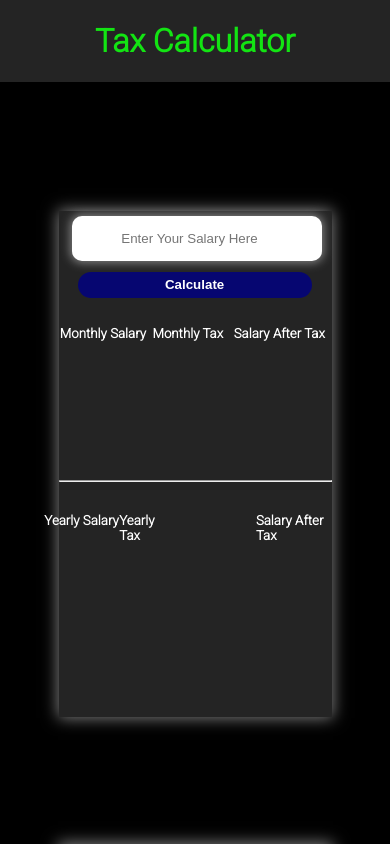
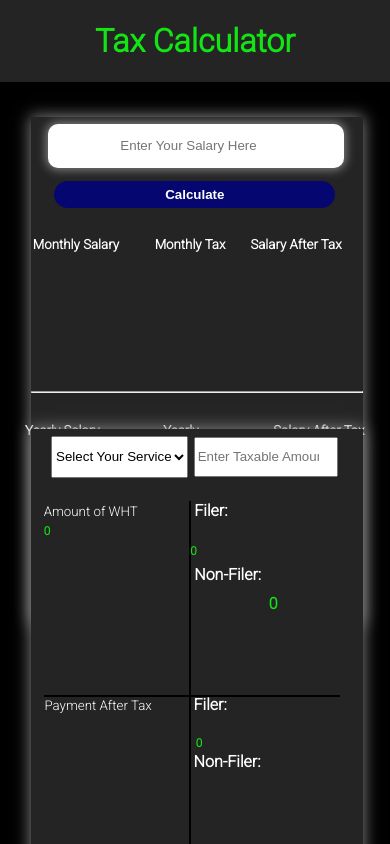
Before and after one commit to Sabeerwaqas/Sales-Tax-Updated, a React (Create React App) app: page / in a window 390 px wide. Shown: the top 844 px of the page. Built offline with nearby package versions, Linux system fonts and the light colour scheme.

Commit message:
[Built: Make calculator responsive for 480px devices]

```diff
--- a/src/components/Sale.js
+++ b/src/components/Sale.js
@@ -1,86 +1,43 @@
 import React, { useState } from "react";
 import "./sale.css";
 import { withholdingTaxData } from "./data";
-// import { date } from "yup";
 
 const Sale = () => {
   const [inputSalary, setInputSalary] = useState("");
-  const [
-    greaterThanTwelveMAndLessThanTwentyFourM,
-    // setgreaterThanTwelveMAndLessThanTwentyFourM,
-  ] = useState("");
-  const [
-    greaterThanTwentyFourMAndLessThirtySixM,
-    // setgreaterThanTwentyFourMAndLessThirtySixM,
-  ] = useState("");
-  const [
-    greaterThanThirtySixMAndLessSixtyM,
-    // setgreaterThanThirtySixMAndLessSixtyM,
-  ] = useState("");
-  const [greaterThanSixtyM, setgreaterSixtyM] = useState("");
+  const [amountForWht, setAmountForWht] = useState(0);
+  const [rate, setRate] = useState(0);
   const [data, setData] = useState([]);
   const totalMonths = 12;
-  const [taxOnSalary, setTaxOnSalary] = useState(0); // Initialize tax state
   const [cleared, setCleared] = useState(false);
   const [withholdingTax, setWithholdingTax] = useState(0);
-  const [amountForWht, setAmountForWht] = useState(0);
-  const [rate, setRate] = useState(0);
-  console.log(rate);
-
-  console.log(amountForWht);
 
   // Handle input change
   const handleChange = (e) => {
-    const salaryValue = e.target.value;
+    const salaryValue = parseFloat(e.target.value);
     setInputSalary(salaryValue);
-    // console.log(salaryValue)
-    if (salaryValue > 600000 && salaryValue <= 1200000) {
 
-      setRate(2.5)
-
-    }
-    else if (salaryValue > 120000 && salaryValue <= 2400000) {
-            setRate(12.5)
-
-    }
-    else if (salaryValue > 2400000 && salaryValue <= 3600000) {
-            setRate(22.5)
-
-    }
-    else if (salaryValue > 3600000 && salaryValue <= 6000000) {
-            setRate(27.5)
-
-    }
-    else if (salaryValue > 6000000) {
-            setRate(35.5)
-
+    if (salaryValue >= 600000 && salaryValue <= 1200000) {
+      setRate(2.5);
+    } else if (salaryValue > 1200000 && salaryValue <= 2400000) {
+      setRate(12.5);
+    } else if (salaryValue > 2400000 && salaryValue <= 3600000) {
+      setRate(22.5);
+    } else if (salaryValue > 3600000 && salaryValue <= 6000000) {
+      setRate(27.5);
+    } else if (salaryValue > 6000000) {
+      setRate(35);
     }
   };
 
   // Handle tax calculation based on the given rate
   const calculateTax = () => {
     if (inputSalary) {
-      const tax = (2.5 / 100) * inputSalary;
-      setTaxOnSalary(tax);
-    }
-    if (greaterThanTwelveMAndLessThanTwentyFourM) {
-      const tax = (12.5 / 100) * greaterThanTwelveMAndLessThanTwentyFourM;
-      setTaxOnSalary(tax);
-    }
-    if (greaterThanTwentyFourMAndLessThirtySixM) {
-      const tax = (22.5 / 100) * greaterThanTwentyFourMAndLessThirtySixM;
-      setTaxOnSalary(tax);
-    }
-    if (greaterThanThirtySixMAndLessSixtyM) {
-      const tax = (27.5 / 100) * greaterThanThirtySixMAndLessSixtyM;
-      setTaxOnSalary(tax);
-    }
-    if (greaterThanSixtyM) {
-      const tax = (35.5 / 100) * greaterThanSixtyM;
-      setTaxOnSalary(tax);
+      const tax = (rate / 100) * inputSalary;
+      setData([{ salary: inputSalary, tax }]);
     }
   };
 
+  // Calculate withholding tax
   const calculateWithholdingTax = (selectedOption) => {
     const taxPercentage = withholdingTaxData[selectedOption];
     setWithholdingTax(taxPercentage);
@@ -92,18 +49,6 @@ const Sale = () => {
 
     if (cleared) {
       setData([]);
-      setTaxOnSalary(0);
-    } else {
-      const calculatedData = {
-        salary:
-          inputSalary ||
-          greaterThanTwelveMAndLessThanTwentyFourM ||
-          greaterThanTwentyFourMAndLessThirtySixM ||
-          greaterThanThirtySixMAndLessSixtyM ||
-          greaterThanSixtyM,
-        tax: taxOnSalary,
-      };
-      setData([...data, calculatedData]);
     }
 
     setInputSalary("");
@@ -111,55 +56,19 @@ const Sale = () => {
   };
 
   // Button label
-  let calcu = cleared ? "Clear" : "Calculate";
+  const calcu = cleared ? "Clear" : "Calculate";
 
   return (
     <div>
       <div className="main-heading-parent">
         <h1 className="heading-main">Tax Calculator</h1>
       </div>
-      {/* <div className="btn-parent">
-        <h5 className="select-salary">Select Your Salary Range</h5>
-        <button
-          onClick={() => setRate(2.5)}
-          className="onCursor two-point-five"
-        >
-          From 600,000 pkr To 1,200,000 pkr
-        </button>
-        <button
-          onClick={() => setRate(12.5)}
-          className="onCursor twelve-point-five"
-        >
-          From 1,200,000 pkr to 2,400,000 pkr
-        </button>
-        <button
-          onClick={() => setRate(22.5)}
-          className="onCursor twentytwo-point-five"
-        >
-          From 2,400,000 pkr To 3,600,000 pkr
-        </button>
-        <button
-          onClick={() => setRate(27.5)}
-          className="onCursor twentyseven-point-five"
-        >
-          3,600,000 pkr To 6,000,000
-        </button>
-        <button onClick={() => setRate(35.5)} className="onCursor thirtyfive">
-          Exceeds From 6,000,000 pkr
-        </button>
-      </div> */}
       <div className="parent-div">
         <div className="child-one">
           <form onSubmit={handleSubmit}>
             <div>
               <input
-                value={
-                  inputSalary ||
-                  greaterThanTwelveMAndLessThanTwentyFourM ||
-                  greaterThanTwentyFourMAndLessThirtySixM ||
-                  greaterThanThirtySixMAndLessSixtyM ||
-                  greaterThanSixtyM
-                }
+                value={inputSalary}
                 id="Date.now()"
                 onChange={handleChange}
                 className="salary-input"
@@ -182,7 +91,10 @@ const Sale = () => {
                 <h5 className="monthly-salary">Monthly Salary</h5>
                 <p>
                   {data.map((detail, index) => (
-                    <small className="monthly-yearly-success-one success" key={index}>
+                    <small
+                      className="monthly-yearly-success-one success"
+                      key={index}
+                    >
                       {detail.salary}
                     </small>
                   ))}
@@ -215,7 +127,10 @@ const Sale = () => {
                 <h5 className="yearly-salary">Yearly Salary</h5>
                 <p>
                   {data.map((detail, index) => (
-                    <small className="monthly-yearly-success-two success" key={index}>
+                    <small
+                      className="monthly-yearly-success-two success"
+                      key={index}
+                    >
                       {detail.salary * totalMonths}
                     </small>
                   ))}
@@ -247,7 +162,6 @@ const Sale = () => {
         <div className="child-two">
           <div className="second-child-position">
             <span>
-              {/* <label for="cars">Choose a car:</label> */}
               <select
                 className="tax-list"
                 id="cars"
@@ -437,7 +351,6 @@ const Sale = () => {
                 type="number"
                 min="0"
                 max="9999999999999"
-                // step="0.01"
                 placeholder="Enter Taxable Amount"
                 onChange={(e) => setAmountForWht(e.target.value)}
               />
@@ -487,6 +400,7 @@ const Sale = () => {
           </div>
         </div>
       </div>
+      <div className="footer"></div>
     </div>
   );
 };
--- a/src/components/sale.css
+++ b/src/components/sale.css
@@ -5,6 +5,7 @@ body{
     background-color: #000000;
     font-family: 'Roboto', sans-serif;
 }
+
 
 small{
     color: #00517c;
@@ -95,7 +96,6 @@ small{
     display: flex;
     justify-content: space-around;
     margin-top: 0%;
-    /* background-color: red; */
     height: 15vh;
 }
 
@@ -103,11 +103,6 @@ small{
     width: 8vw;
     height: 10vh;
 }
-
-/* .border-tax{
-    border-left: 1px solid #000000;
-    margin-left: 4vw;
-} */
 
 .yearly-tax{
     width: 6vw;
@@ -351,7 +346,6 @@ small{
     top: 5%;
     left: 15%;
     width: 35vw;
-    /* height: 50vh; */
     box-shadow: 0px 0px 15px 1px #808080;
 
 }
@@ -440,7 +434,6 @@ small{
 .same-classname{
     width: 32vw;
     height: 20vh;
-    /* border: 2px solid #000000; */
 }
 
 
@@ -518,8 +511,6 @@ small{
     left: 52%;
     top: 85%;
 }
-
-
 
 }
 
@@ -604,7 +595,6 @@ small{
 }
 
 .yearly-tax{
-    /* background-color: red; */
     width: 15vw;
     position: relative;
     left: 7vw;
@@ -650,27 +640,161 @@ small{
 
 }
 
-
-
 /* For 420px Devices */
 
 @media screen and (max-width: 420px) {
 
 
-    .monthly-yearly-success-one{
-        bottom: 55%;
+.child-one{
+    background-color: #242424;
+    position: absolute;
+    left: 8vw;
+    top:30vw;
+    width: 85vw;
+    height: 60vh;
+    box-shadow: 0px 0px 15px 1px #808080;
+
+}
+
+.child-two{
+    background-color: #242424;
+    position: absolute;
+    left: 8vw;
+    top:110vw;
+    width: 85vw;
+    height: 60vh;
+    box-shadow: 0px 0px 15px 1px #808080;
+}
+
+.salary-input{
+    width: 75vw;
+    text-align: center;
+    height: 5vh;
+    margin-left: 5%;
+    margin-top: 2%;
+    border-radius: 10px;
+    border: none;
+}
+
+
+    .amountForFiler{
+        color: #13e413;
+        position: relative;
+        right: 27%;
+        top: 20%;
+
     }
 
 
-    .monthly-yearly-success-two{
-        bottom: 15%;
-    }
+.calculate-btn{
+    border-radius: 50px;
+    padding: 1.5vw;
+    font-weight: bold;
+    margin-top: 4%;
+    width: 72vw;
+}
+
+.monthly-border{
+    margin-left: 1%;
+    width: 20vw;
+    margin-left: 1%;
+}
+
+.yearly-salary{
+    width: 20vw;
+    padding-right: 10vw;
+}
+
+.responsive-yearly-salary{
+
+    position: relative;
+    left: 10vw;
+}
+
+.yearly-tax{
+    width: 15vw;
+    position: relative;
+    left: 6vw;
+}
+
+.monthly-yearly-success-one{
+    position: relative;
+    top: 10vw;
+}
+
+.success{
+    width: 5vw;
+    color: #13e413;
+    font-weight: bold;
+    font-size: 2.5vw  ;
+}
+
+.monthly-yearly-success-two{
+    position: relative;
+    top: 0;
+}
+
+.responsive-success{
+    position: absolute;
+    top: 15.5vw;
+    right: 30%;
+
+}
+
+.amountForWht{
+    color: #13e413;
+    font-weight: bold;
+    font-size:3vw;
+}
+
+.amountForFiler{
+    font-size: 3vw;
+}
+
+.amountForNonFiler{
+    font-size: 3vw;
+}
+
+.monthly-salary{
+    position: absolute;
+    left: 7vw;
+}
+
+.after-tax{
+    position: relative;
+    left: 0;
+    width: 25vw;
+}
+
+.tax-list{
+    width: 35vw;
+    height: 5vh;
+}
+
+.second-input{
+    width: 35vw;
+}
+
+.first{
+    border-top: none;
+    border-left: none;
+    border-right: none;
+    height: 23vh;
+    width: 80vw;
+}
+
+.third{
+    width: 37.1vw;
+
+}
 
 
-    .yearly-tax{
-        left: 1%;
-    }
+.second{
 
+    width: 80vw;
+    position: relative;
+    right: 1%;
+}
 
 }
 
@@ -756,7 +880,6 @@ small{
         top: 21%;
         font-size: 12px;
         left: 0.5%;
-        /* background-color: red; */
     }
 
     .border{
@@ -797,8 +920,6 @@ small{
     left: 0%;
 }
 
-
-
 }
 
 /* For 360px Devices */
@@ -834,8 +955,6 @@ small{
     top: 20%;
     font-size: 10px;
     left: 0.5%;
-    /* background-color: red; */
 }
 
-
 }
```
Also changed, not shown: src/components/data.js (line endings or trailing spaces).
